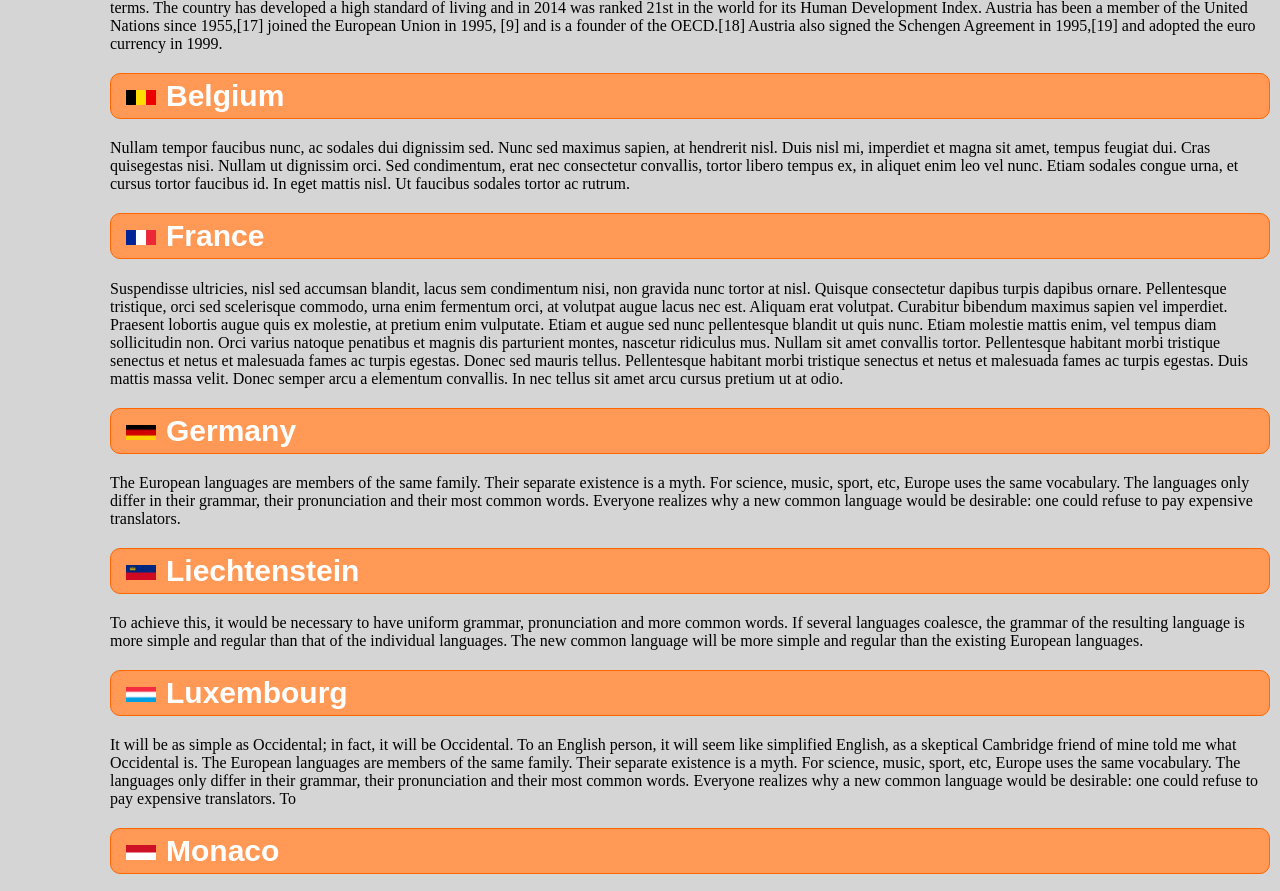
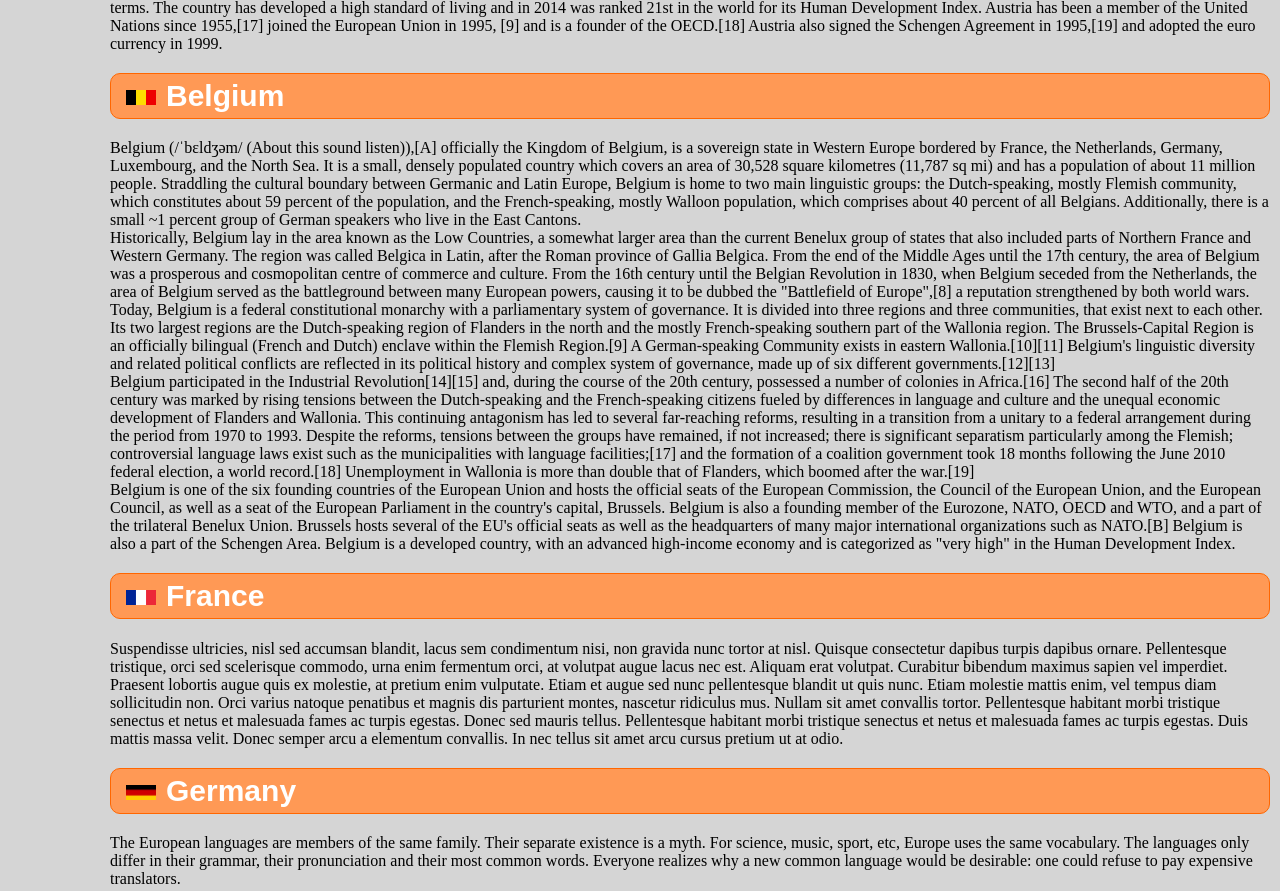
Before and after one commit to LoicHijl/WebTech, a plain HTML site: page Continents/Europe.html in a window 1280 px wide. Shown: the part 992-1883 px from the top of the page. Drawn offline with nearby package versions, Linux system fonts and the light colour scheme.

Commit message:
Update Europe.html

```diff
--- a/Continents/Europe.html
+++ b/Continents/Europe.html
@@ -135,17 +135,47 @@
             one of the richest countries in the world by per capita GDP terms. The country has developed a
             high standard of living and in 2014 was ranked 21st in the world for its Human Development Index.
             Austria has been a member of the United Nations since 1955,[17] joined the European Union in 1995,
-            [9] and is a founder of the OECD.[18] <a name="Belgium">Austria</a> also signed the Schengen Agreement in 1995,[19] and
+            [9] and is a founder of the OECD.[18] <a name=Belgium>Austria</a> also signed the Schengen Agreement in 1995,[19] and
             adopted the euro currency in 1999.</p>
           <h1><img src="../Images/BelgianFlag.png" class="iconFlag">Belgium</h1>
-          <p>Nullam tempor faucibus nunc, ac sodales dui dignissim sed.
-             Nunc sed maximus sapien, at hendrerit nisl. Duis nisl mi,
-             imperdiet et magna sit amet, tempus feugiat dui. Cras quisegestas
-             nisi. Nullam ut dignissim orci. Sed condimentum, erat nec
-             consectetur convallis, tortor libero tempus ex, in aliquet
-             enim leo vel nunc. Etiam sodales congue urna, et cursus tortor
-             faucibus id. <a name=France>In</a> eget mattis nisl. Ut faucibus sodales tortor ac
-             rutrum.</p>
+          <p>Belgium (/ˈbɛldʒəm/ (About this sound listen)),[A] officially the Kingdom of Belgium, is a sovereign state
+            in Western Europe bordered by France, the Netherlands, Germany, Luxembourg, and the North Sea. It is a small,
+            densely populated country which covers an area of 30,528 square kilometres (11,787 sq mi) and has a population
+            of about 11 million people. Straddling the cultural boundary between Germanic and Latin Europe, Belgium is home
+            to two main linguistic groups: the Dutch-speaking, mostly Flemish community, which constitutes about 59 percent
+            of the population, and the French-speaking, mostly Walloon population, which comprises about 40 percent of all
+            Belgians. Additionally, there is a small ~1 percent group of German speakers who live in the East Cantons.<br>
+            Historically, Belgium lay in the area known as the Low Countries, a somewhat larger area than the current
+            Benelux group of states that also included parts of Northern France and Western Germany. The region was called
+            Belgica in Latin, after the Roman province of Gallia Belgica. From the end of the Middle Ages until the 17th
+            century, the area of Belgium was a prosperous and cosmopolitan centre of commerce and culture. From the 16th
+            century until the Belgian Revolution in 1830, when Belgium seceded from the Netherlands, the area of Belgium
+            served as the battleground between many European powers, causing it to be dubbed the "Battlefield of Europe",[8]
+            a reputation strengthened by both world wars.<br>
+            Today, Belgium is a federal constitutional monarchy with a parliamentary system of governance.
+            It is divided into three regions and three communities, that exist next to each other. Its two largest
+            regions are the Dutch-speaking region of Flanders in the north and the mostly French-speaking southern
+            part of the Wallonia region. The Brussels-Capital Region is an officially bilingual (French and Dutch)
+            enclave within the Flemish Region.[9] A German-speaking Community exists in eastern Wallonia.[10][11] Belgium's
+            linguistic diversity and related political conflicts are reflected in its political history and complex system
+            of governance, made up of six different governments.[12][13]<br>
+            Belgium participated in the Industrial Revolution[14][15] and, during the course of the 20th century,
+            possessed a number of colonies in Africa.[16] The second half of the 20th century was marked by rising
+            tensions between the Dutch-speaking and the French-speaking citizens fueled by differences in language
+            and culture and the unequal economic development of Flanders and Wallonia. This continuing antagonism
+            has led to several far-reaching reforms, resulting in a transition from a unitary to a federal
+            arrangement during the period from 1970 to 1993. Despite the reforms, tensions between the groups
+            have remained, if not increased; there is significant separatism particularly among the Flemish;
+            controversial language laws exist such as the municipalities with language facilities;[17] and the formation
+            of a coalition government took 18 months following the June 2010 federal election, a world record.[18] Unemployment
+            in Wallonia is more than double that of Flanders, which boomed after the war.[19]<br>
+            Belgium is one of the six founding countries of the European Union and hosts the official seats of
+            the European Commission, the Council of the European Union, and the European Council, as well as a seat
+            of the European Parliament in the country's capital, Brussels. Belgium is also a founding member of the
+            Eurozone, NATO, OECD and WTO, and a part of the trilateral Benelux Union. Brussels hosts several of the
+            EU's official seats as well as the headquarters of many major international organizations such as NATO.[B]
+            Belgium is also a part of the Schengen Area. Belgium is a developed country, with an advanced high-income
+            economy and is categorized as "very high" in the Human Development Index.</p>
           <h1><img src="../Images/FrenchFlag.png" class="iconFlag">France</h1>
           <p>Suspendisse ultricies, nisl sed accumsan blandit, lacus sem
             condimentum nisi, non gravida nunc tortor at nisl. Quisque
```
